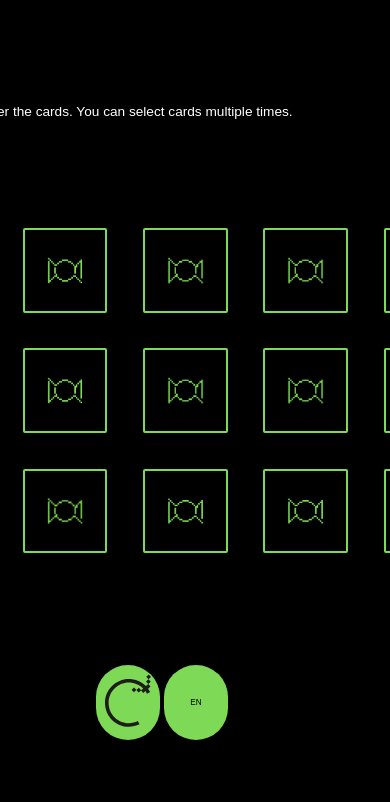
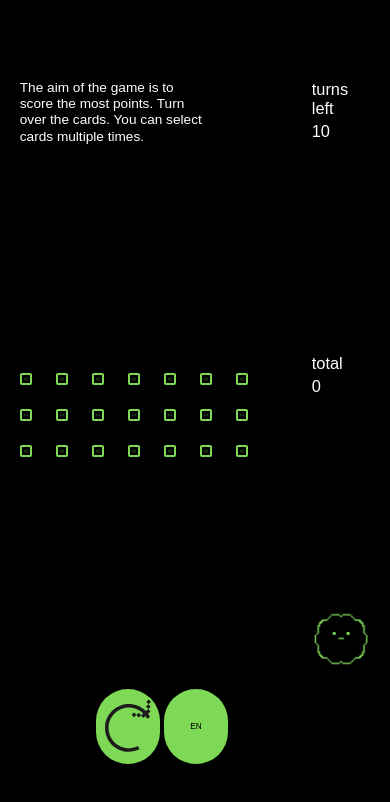
Before and after one commit to IMAGINARY/vista-sumory, a React (Vite) app: page / in a window 390 px wide. Shown: the top 802 px of the page. Built offline with nearby package versions, Linux system fonts and the light colour scheme.

Commit message:
Get rid of old media query.

```diff
--- a/src/styles/app.scss
+++ b/src/styles/app.scss
@@ -16,8 +16,8 @@
 
 .content {
   display: grid;
-  grid-template-columns: 1fr 15rem;
-  grid-gap: 5vw;
+  grid-template-columns: 1fr 15vw;
+  grid-gap: 4rem;
 
   main {
     display: flex;
--- a/src/styles/board.scss
+++ b/src/styles/board.scss
@@ -22,27 +22,12 @@ $sumory-card-spacing-wide: 1.2vmin;
   vertical-align: top;
   width: 100%;
   height: 100%;
-  // width: $sumory-card-size;
-  // height: $sumory-card-size;
   aspect-ratio: 1 / 1;
-  // margin: $sumory-card-spacing;
   color: colors.$color-black;
   cursor: pointer;
   background-color: transparent;
   border: none;
   perspective: 50vw;
-
-  @media (max-aspect-ratio: 1/1) {
-    width: $sumory-card-size-tall;
-    height: $sumory-card-size-tall;
-    margin: $sumory-card-spacing-tall;
-  }
-
-  @media (min-aspect-ratio: 17/9) {
-    width: $sumory-card-size-wide;
-    height: $sumory-card-size-wide;
-    margin: $sumory-card-spacing-wide;
-  }
 
   .sumory-card-front,
   .sumory-card-back {
```
